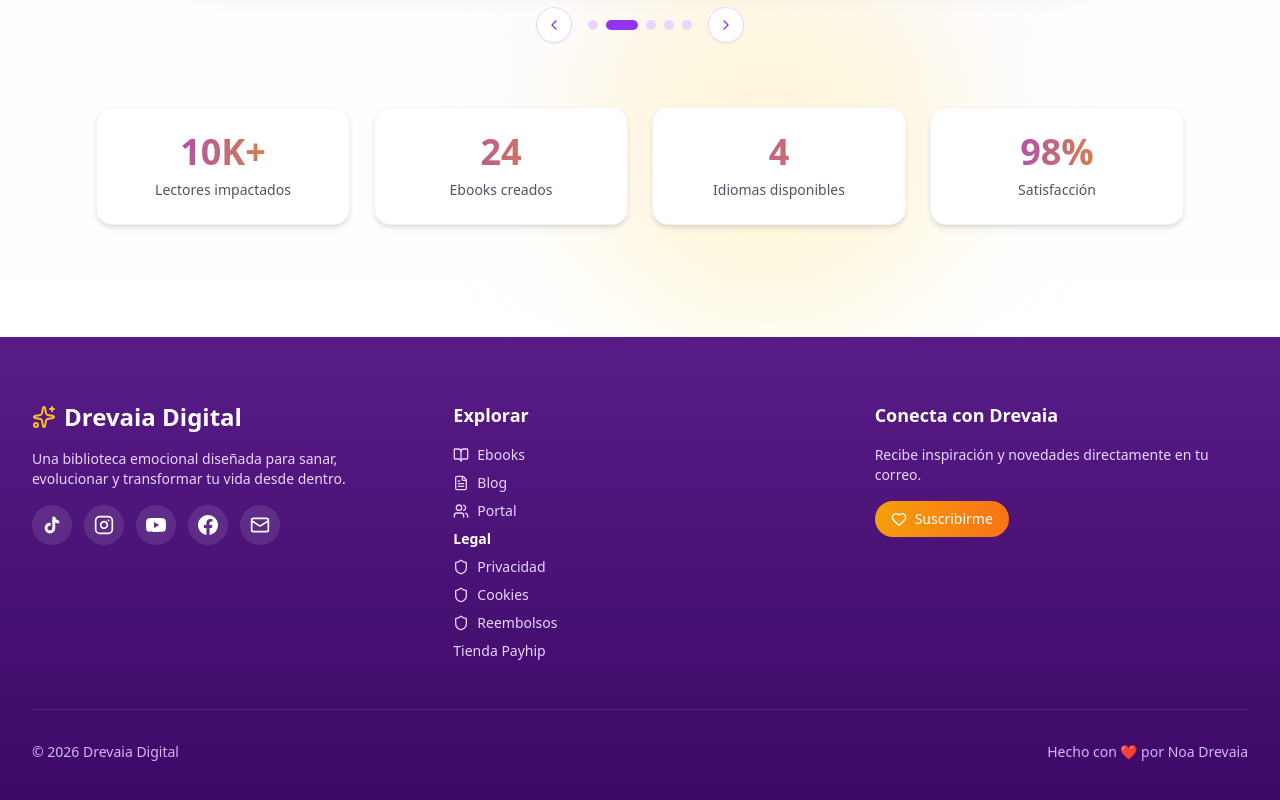
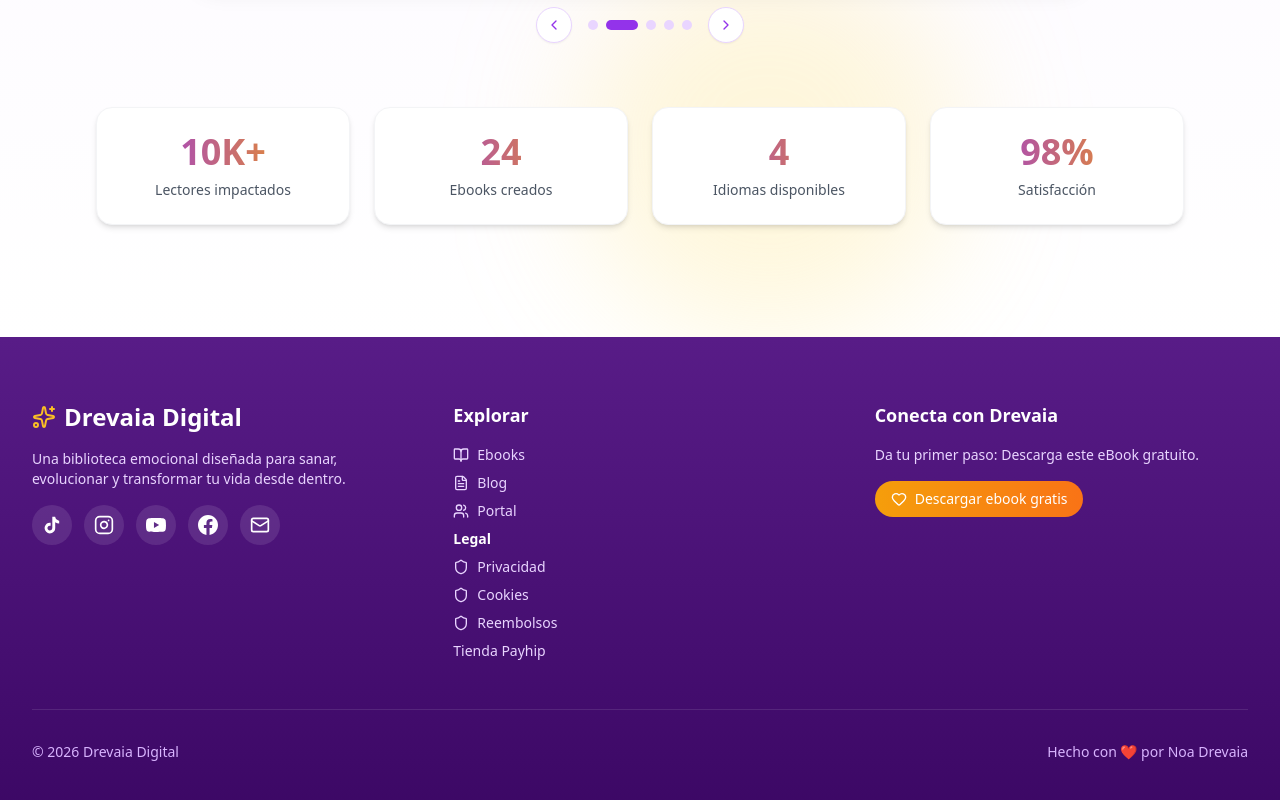
Before and after one commit to Drevaia-Digital/drevaia-app, a React (Vite) app: page / in a window 1280 px wide. Shown: the part 2267-3067 px from the top of the page. Built offline with nearby package versions, Linux system fonts and the light colour scheme.

Commit message:
Convert footer button to lead magnet

```diff
--- a/src/sections/Footer.tsx
+++ b/src/sections/Footer.tsx
@@ -115,13 +115,18 @@ export function Footer(_: any) {
           <div>
             <h3 className="text-lg font-semibold mb-4">Conecta con Drevaia</h3>
             <p className="text-purple-200 text-sm mb-4">
-              Recibe inspiración y novedades directamente en tu correo.
-            </p>
+  Da tu primer paso: Descarga este eBook gratuito.
+</p>
 
-            <Link to="/#register" className="inline-flex items-center gap-2 px-4 py-2 bg-gradient-to-r from-amber-500 to-orange-500 rounded-full text-sm font-medium hover:opacity-90">
-              <Heart className="w-4 h-4" />
-              Suscribirme
-            </Link>
+            <a
+  href="https://payhip.com/b/Bzn24"
+  target="_blank"
+  rel="noopener noreferrer"
+  className="inline-flex items-center gap-2 px-4 py-2 bg-gradient-to-r from-amber-500 to-orange-500 rounded-full text-sm font-medium hover:opacity-90 transition-all"
+>
+  <Heart className="w-4 h-4" />
+  Descargar ebook gratis
+</a>
           </div>
 
         </div>
```
Also changed, not shown: 3 other files (tests, documents, lock files or other folders).
